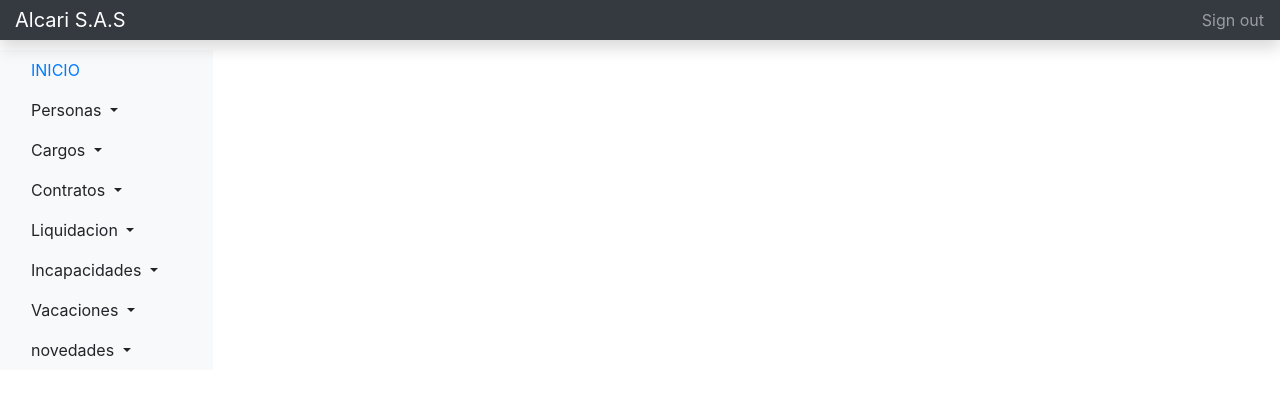
After one commit to juan-gutierrez07/Nomina, a PHP site: page /Frontend-menus/add_cargos.php in a window 1280 px wide. The commit adds this page. Shown: the top 396 px of the page. Run offline with PHP 8.4, Linux system fonts and the light colour scheme.

Commit message:
Agregando todos los cambios de cesar

```diff
--- /dev/null
+++ b/add_cargos.php
@@ -0,0 +1 @@
+<?php include_once('template.php');
--- /dev/null
+++ b/add_contratos.php
@@ -0,0 +1 @@
+<?php include_once('template.php');
--- /dev/null
+++ b/add_incapacidad.php
@@ -0,0 +1 @@
+<?php include_once('template.php');
--- /dev/null
+++ b/add_liquidacion.php
@@ -0,0 +1 @@
+<?php include_once('template.php');
--- /dev/null
+++ b/add_novedad.php
@@ -0,0 +1 @@
+<?php include_once('template.php');
--- /dev/null
+++ b/add_vacaciones.php
@@ -0,0 +1 @@
+<?php include_once('template.php');
--- /dev/null
+++ b/datos_contratos.php
@@ -0,0 +1 @@
+<?php include_once('template.php');
--- /dev/null
+++ b/datos_incapacidad.php
@@ -0,0 +1 @@
+<?php include_once('template.php');
--- /dev/null
+++ b/datos_liquidacion.php
@@ -0,0 +1 @@
+<?php include_once('template.php');
--- /dev/null
+++ b/datos_novedad.php
@@ -0,0 +1 @@
+<?php include_once('template.php');
--- /dev/null
+++ b/datos_vacaciones.php
@@ -0,0 +1 @@
+<?php include_once('template.php');
--- /dev/null
+++ b/template.php
@@ -0,0 +1,115 @@
+<html>
+<script src="https://code.jquery.com/jquery-3.3.1.slim.min.js" integrity="sha384-q8i/X+965DzO0rT7abK41JStQIAqVgRVzpbzo5smXKp4YfRvH+8abtTE1Pi6jizo" crossorigin="anonymous"></script>
+<script src="https://cdnjs.cloudflare.com/ajax/libs/popper.js/1.14.3/umd/popper.min.js" integrity="sha384-ZMP7rVo3mIykV+2+9J3UJ46jBk0WLaUAdn689aCwoqbBJiSnjAK/l8WvCWPIPm49" crossorigin="anonymous"></script>
+<script src="https://stackpath.bootstrapcdn.com/bootstrap/4.1.3/js/bootstrap.min.js" integrity="sha384-ChfqqxuZUCnJSK3+MXmPNIyE6ZbWh2IMqE241rYiqJxyMiZ6OW/JmZQ5stwEULTy" crossorigin="anonymous"></script>
+<link rel="stylesheet" href="https://stackpath.bootstrapcdn.com/bootstrap/4.1.3/css/bootstrap.min.css" integrity="sha384-MCw98/SFnGE8fJT3GXwEOngsV7Zt27NXFoaoApmYm81iuXoPkFOJwJ8ERdknLPMO" crossorigin="anonymous">
+
+<head>
+    <meta charset="utf-8">
+    <meta name="viewport" content="width=device-width, initial-scale=1, shrink-to-fit=no">
+    <meta name="description" content="">
+    <meta name="author" content="">
+    <link rel="icon" href="../../../../favicon.ico">
+
+
+</head>
+
+<nav class="navbar navbar-dark fixed-top bg-dark flex-md-nowrap p-0 shadow">
+    <a class="navbar-brand col-sm-3 col-md-2 mr-0" href="#">Alcari S.A.S</a>
+    <ul class="navbar-nav px-3">
+        <li class="nav-item text-nowrap">
+            <a class="nav-link" href="/alcari/index.php">Sign out</a>
+        </li>
+    </ul>
+</nav>
+<hr />
+<hr />
+<div class="container-fluid">
+    <div class="row">
+        <nav class="col-md-2 d-none d-md-block bg-light sidebar">
+            <div class="sidebar-sticky">
+                <ul class="nav flex-column">
+                    <li class="nav-item active">
+                        <a class="nav-link" href="/alcari/home.php">
+                            <span data-feather="file"></span>
+                            INICIO
+                        </a>
+                    </li>
+
+                    <li class="nav-item active">
+                        <a class="nav-link dropdown-toggle" id="navbarDropdown" role="button" data-toggle="dropdown" aria-haspopup="true" aria-expanded="false">
+                            Personas
+                        </a>
+                        <div class="dropdown-menu" aria-labelledby="navbarDropdown">
+                            <a class="dropdown-item" href="http://127.0.0.1/Frontend-menus/alcari/add_persona.php">Agregar personas</a>
+                            <a class="dropdown-item" href="http://127.0.0.1/Frontend-menus/alcari/datos_persona.php">datos del trabajador</a>
+                        </div>
+                    </li>
+
+                    <li class="nav-item active">
+                        <a class="nav-link dropdown-toggle" id="navbarDropdown" role="button" data-toggle="dropdown" aria-haspopup="true" aria-expanded="false">
+                            Cargos
+                        </a>
+                        <div class="dropdown-menu" aria-labelledby="navbarDropdown">
+                            <a class="dropdown-item" href="http://127.0.0.1/Frontend-menus/alcari/add_cargos.php">Agregar cargos</a>
+                            <a class="dropdown-item" href="http://127.0.0.1/Frontend-menus/alcari/datos_cargos.php">datos de cargos</a>
+                        </div>
+                    </li>
+
+                    <li class="nav-item active">
+                        <a class="nav-link dropdown-toggle" id="navbarDropdown" role="button" data-toggle="dropdown" aria-haspopup="true" aria-expanded="false">
+                            Contratos
+                        </a>
+                        <div class="dropdown-menu" aria-labelledby="navbarDropdown">
+                            <a class="dropdown-item" href="http://127.0.0.1/Frontend-menus/alcari/add_contratos.php">Agregar contratos</a>
+                            <a class="dropdown-item" href="http://127.0.0.1/Frontend-menus/alcari/datos_contratos.php">datos de contratos</a>
+                        </div>
+                    </li>
+
+
+                    <li class="nav-item active">
+                        <a class="nav-link dropdown-toggle" id="navbarDropdown" role="button" data-toggle="dropdown" aria-haspopup="true" aria-expanded="false">
+                            Liquidacion
+                        </a>
+                        <div class="dropdown-menu" aria-labelledby="navbarDropdown">
+                            <a class="dropdown-item" href="http://127.0.0.1/Frontend-menus/alcari/add_liquidacion.php">Agregar liquidacion</a>
+                            <a class="dropdown-item" href="http://127.0.0.1/Frontend-menus/alcari/datos_liquidacion.php">datos de liquidacion</a>
+                        </div>
+                    </li>
+
+                    <li class="nav-item active">
+                        <a class="nav-link dropdown-toggle" id="navbarDropdown" role="button" data-toggle="dropdown" aria-haspopup="true" aria-expanded="false">
+                            Incapacidades
+                        </a>
+                        <div class="dropdown-menu" aria-labelledby="navbarDropdown">
+                            <a class="dropdown-item" href="http://127.0.0.1/Frontend-menus/alcari/add_incapacidad.php">Agregar incapacidad</a>
+                            <a class="dropdown-item" href="http://127.0.0.1/Frontend-menus/alcari/datos_incapacidad.php">datos de incapacidad</a>
+                        </div>
+                    </li>
+
+                    <li class="nav-item active">
+                        <a class="nav-link dropdown-toggle" id="navbarDropdown" role="button" data-toggle="dropdown" aria-haspopup="true" aria-expanded="false">
+                            Vacaciones
+                        </a>
+                        <div class="dropdown-menu" aria-labelledby="navbarDropdown">
+                            <a class="dropdown-item" href="http://127.0.0.1/Frontend-menus/alcari/add_vacaciones.php">Agregar vacaciones</a>
+                            <a class="dropdown-item" href="http://127.0.0.1/Frontend-menus/alcari/datos_vacaciones.php">datos de vacaciones</a>
+                        </div>
+                    </li>
+
+                    <li class="nav-item active">
+                        <a class="nav-link dropdown-toggle" id="navbarDropdown" role="button" data-toggle="dropdown" aria-haspopup="true" aria-expanded="false">
+                            novedades
+                        </a>
+                        <div class="dropdown-menu" aria-labelledby="navbarDropdown">
+                            <a class="dropdown-item" href="http://127.0.0.1/Frontend-menus/alcari/add_novedad">Agregar novedades</a>
+                            <a class="dropdown-item" href="http://127.0.0.1/Frontend-menus/alcari/datos_novedad">datos de novedades</a>
+                        </div>
+                    </li>
+
+                </ul>
+                </ul>
+            </div>
+        </nav>
+
+</html>
```
Also changed, not shown: add_persona.php (+13 -1 lines), home.php (+4 -79 lines).
